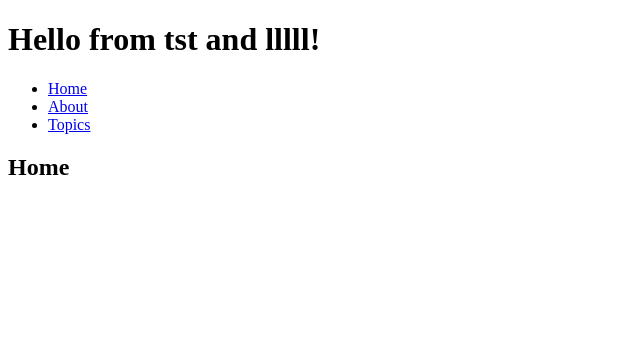
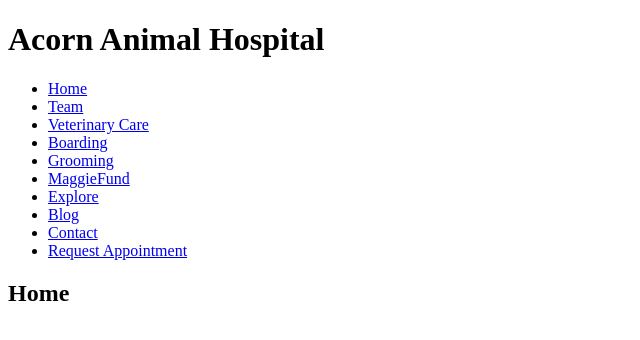
Before and after one commit to sweitzma/acorn, a React app: page / in a window 1280 px wide. Shown: the top 340 px of the page, without its empty margins (0-640 px from the left). Built offline with nearby package versions, Linux system fonts and the light colour scheme; the HTML template or start-up script is replaced by a standard one.

Commit message:
Single page app routing basics
Client side page routing via React Router and nginx defaults.

```diff
--- a/src/components/Hello.jsx
+++ /dev/null
@@ -1,90 +0,0 @@
-import React from "react";
-import {
-  BrowserRouter as Router,
-  Switch,
-  Route,
-  Link,
-  useRouteMatch,
-  useParams
-} from "react-router-dom";
-
-const Hello = (props) => {
-  return (
-    <div>
-      <h1>Hello from {props.compiler} and {props.framework}!</h1>
-      <Router>
-        <div>
-          <ul>
-            <li>
-              <Link to="/">Home</Link>
-            </li>
-            <li>
-              <Link to="/about">About</Link>
-            </li>
-            <li>
-              <Link to="/topics">Topics</Link>
-            </li>
-          </ul>
-
-          <Switch>
-            <Route path="/about">
-              <About />
-            </Route>
-            <Route path="/topics">
-              <Topics />
-            </Route>
-            <Route path="/">
-              <Home />
-            </Route>
-          </Switch>
-        </div>
-      </Router>
-    </div>
-  );
-};
-
-
-function Home() {
-  return <h2>Home</h2>;
-}
-
-function About() {
-  return <h2>About</h2>;
-}
-
-function Topics() {
-  let match = useRouteMatch();
-
-  return (
-    <div>
-      <h2>Topics</h2>
-
-      <ul>
-        <li>
-          <Link to={`${match.url}/components`}>Components</Link>
-        </li>
-        <li>
-          <Link to={`${match.url}/props-v-state`}>
-            Props v. State
-          </Link>
-        </li>
-      </ul>
-
-      <Switch>
-        <Route path={`${match.path}/:topicId`}>
-          <Topic />
-        </Route>
-        <Route path={match.path}>
-          <h3>Please select a topic.</h3>
-        </Route>
-      </Switch>
-    </div>
-  );
-}
-
-function Topic() {
-  let { topicId } = useParams();
-  return <h3>Requested topic ID: {topicId}</h3>;
-}
-
-export default Hello;
--- /dev/null
+++ b/src/components/Menu.jsx
@@ -0,0 +1,121 @@
+import React from "react";
+import {
+  BrowserRouter as Router,
+  Switch,
+  Route,
+  Link,
+  useRouteMatch,
+  useParams
+} from "react-router-dom";
+
+const Menu = (props) => {
+  return (
+    <div>
+      <h1>Acorn Animal Hospital</h1>
+      <Router>
+        <div>
+          <ul>
+            <li>
+              <Link to="/">Home</Link>
+            </li>
+            <li>
+              <Link to="/team">Team</Link>
+            </li>
+            <li>
+              <Link to="/veterinary-care">Veterinary Care</Link>
+            </li>
+            <li>
+              <Link to="/boarding">Boarding</Link>
+            </li>
+            <li>
+              <Link to="/grooming">Grooming</Link>
+            </li>
+            <li>
+              <Link to="/maggie-fund">MaggieFund</Link>
+            </li>
+            <li>
+              <Link to="/explore">Explore</Link>
+            </li>
+            <li>
+              <Link to="/blog">Blog</Link>
+            </li>
+            <li>
+              <Link to="/contact">Contact</Link>
+            </li>
+            <li>
+              <a href="https://dashboard.petdesk.com/WebApptRequest/?placeGUID=04211d3b-eac1-48d1-a939-045d22296e50">Request Appointment</a>
+            </li>
+          </ul>
+
+          <Switch>
+            <Route path="/team">
+              <Team />
+            </Route>
+            <Route path="/veterinary-care">
+              <VetCare />
+            </Route>
+            <Route path="/boarding">
+              <Boarding />
+            </Route>
+            <Route path="/grooming">
+              <Grooming />
+            </Route>
+            <Route path="/maggie-fund">
+              <MaggieFund />
+            </Route>
+            <Route path="/explore">
+              <Explore />
+            </Route>
+            <Route path="/blog">
+              <Blog />
+            </Route>
+            <Route path="/contact">
+              <Contact />
+            </Route>
+            <Route path="/">
+              <Home />
+            </Route>
+          </Switch>
+        </div>
+      </Router>
+    </div>
+  );
+};
+
+function Home() {
+  return <h2>Home</h2>;
+}
+
+function Team() {
+  return <h2>Team</h2>;
+}
+
+function VetCare() {
+  return <h2>Veterinary Care</h2>;
+}
+
+function Boarding() {
+  return <h2>Boarding</h2>;
+}
+
+function Grooming() {
+  return <h2>Grooming</h2>;
+}
+
+function MaggieFund() {
+  return <h2>Maggie Fund</h2>;
+}
+
+function Explore() {
+  return <h2>Explore</h2>;
+}
+
+function Blog() {
+  return <h2>Blog</h2>;
+}
+
+function Contact() {
+  return <h2>Contact</h2>;
+}
+
+export default Menu;
--- a/src/index.jsx
+++ b/src/index.jsx
@@ -1,9 +1,6 @@
 import React from "react";
 import ReactDOM from "react-dom";
 
-import Hello from "./components/Hello";
+import Menu from "./components/Menu";
 
-ReactDOM.render(
-  <Hello compiler="tst" framework="lllll" />,
-  document.getElementById("app")
-);
+ReactDOM.render(<Menu />, document.getElementById("app"));
```
Also changed, not shown: 3 other files (tests, documents, lock files or other folders).
